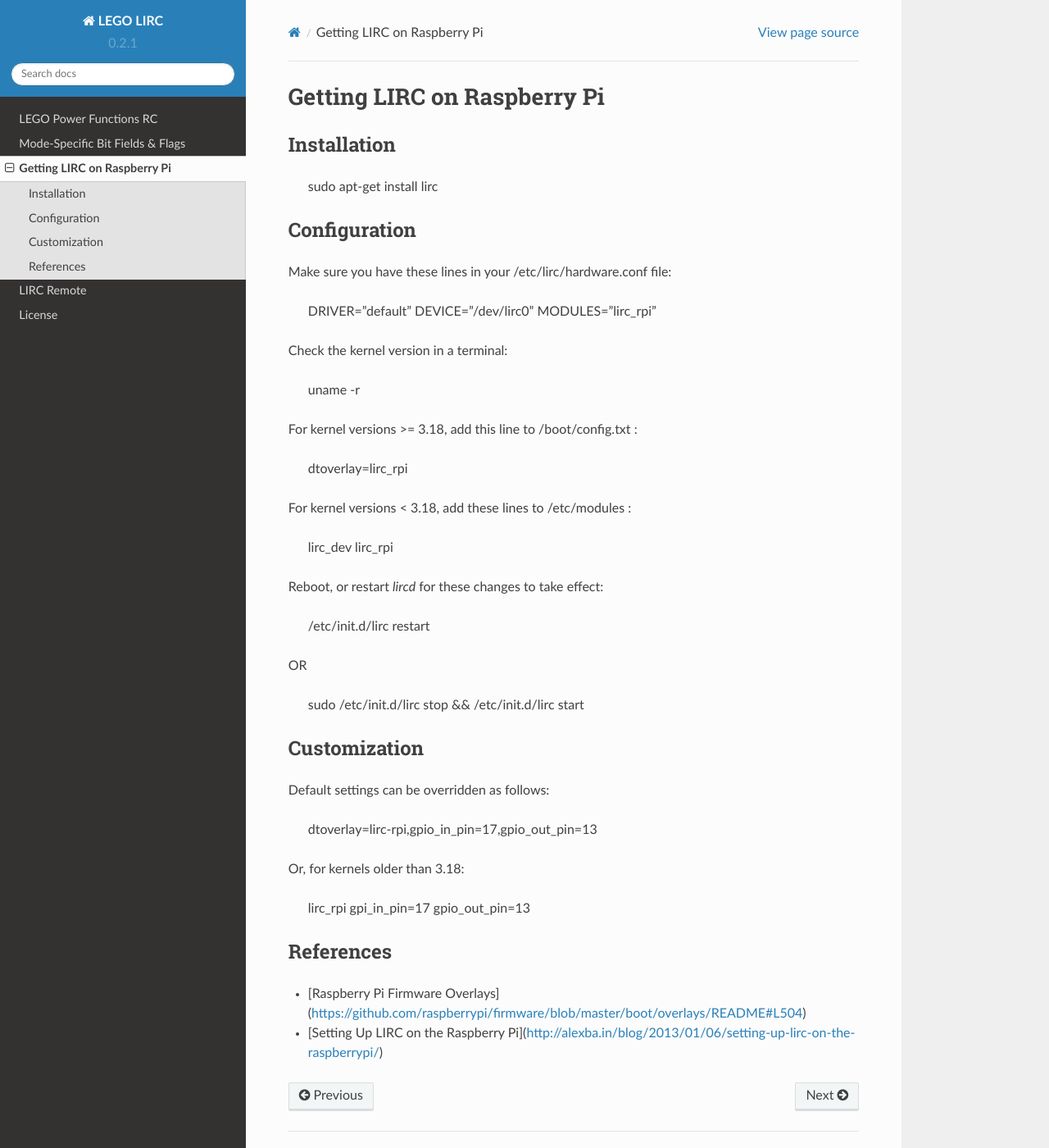
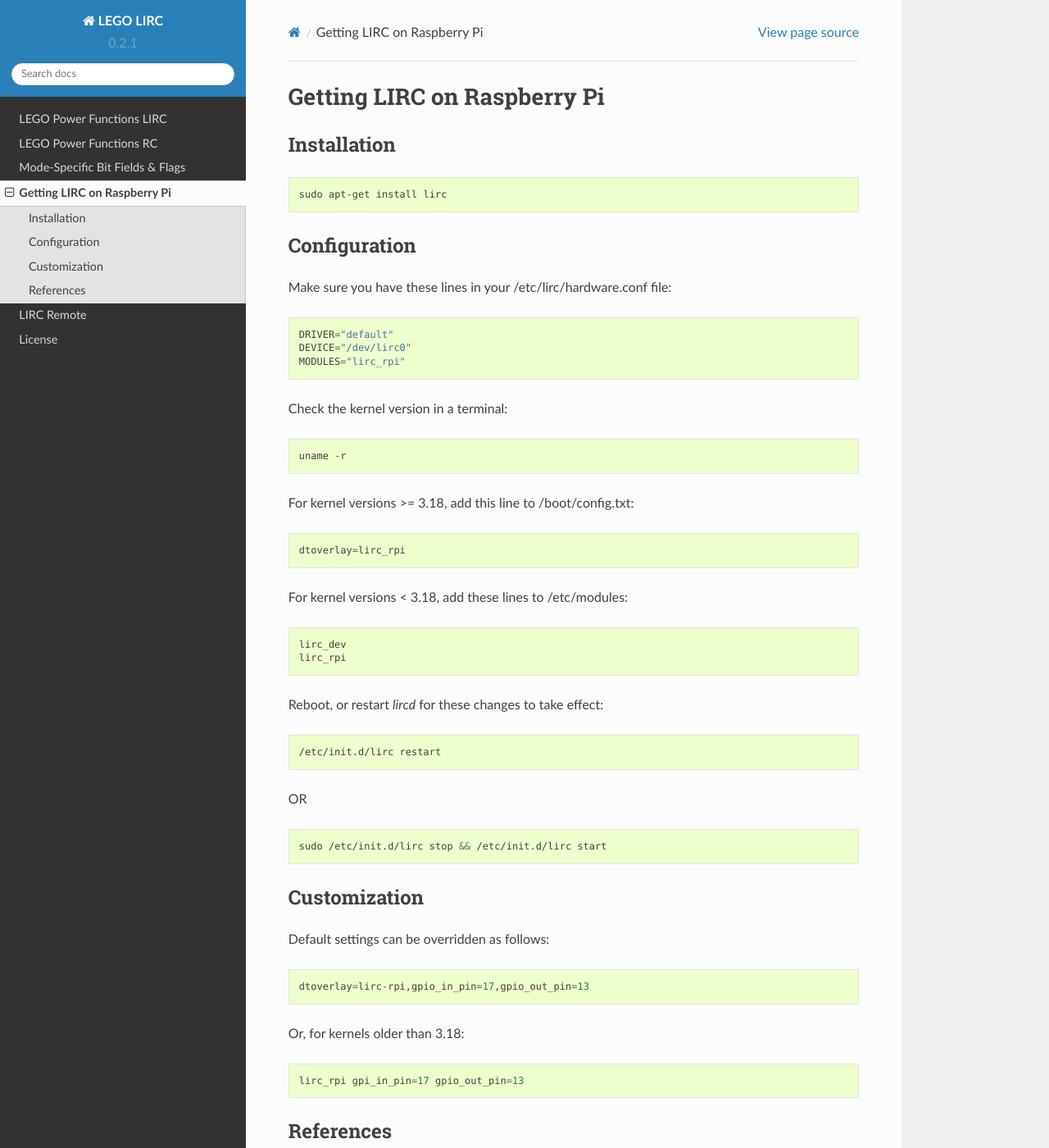
Before and after one commit to iConor/lego-lirc, a Sphinx documentation site: the page built from docs/LIRC_RPI_Install.rst, in a window 1280 px wide and 1400 px high. Shown: the whole window at 82% size. Built offline with Sphinx 7.4.7 and the Read the Docs theme 2.0.0, drawn with Linux system fonts in a browser that asks for light colours; some of the changed text lies outside the part shown.

Commit message:
Finished moving all docs to rst.

```diff
--- a/docs/LIRC_RPI_Install.rst
+++ b/docs/LIRC_RPI_Install.rst
@@ -5,12 +5,16 @@
 Installation
 ------------
 
-    sudo apt-get install lirc
+.. code:: bash
+
+  sudo apt-get install lirc
 
 Configuration
 -------------
 
 Make sure you have these lines in your /etc/lirc/hardware.conf file:
+
+::
 
     DRIVER="default"
     DEVICE="/dev/lirc0"
@@ -18,13 +22,19 @@
 
 Check the kernel version in a terminal:
 
-    uname -r
+.. code:: bash
 
-For kernel versions >= 3.18, add this line to /boot/config.txt :
+  uname -r
+
+For kernel versions >= 3.18, add this line to /boot/config.txt:
+
+::
 
     dtoverlay=lirc_rpi
 
-For kernel versions < 3.18, add these lines to /etc/modules :
+For kernel versions < 3.18, add these lines to /etc/modules:
+
+::
 
     lirc_dev
     lirc_rpi
@@ -32,9 +42,13 @@
 
 Reboot, or restart `lircd` for these changes to take effect:
 
+.. code:: bash
+
     /etc/init.d/lirc restart
 
 OR
+
+.. code:: bash
 
     sudo /etc/init.d/lirc stop && /etc/init.d/lirc start
 
@@ -44,9 +58,13 @@
 
 Default settings can be overridden as follows:
 
+::
+
     dtoverlay=lirc-rpi,gpio_in_pin=17,gpio_out_pin=13
 
 Or, for kernels older than 3.18:
+
+::
 
     lirc_rpi gpi_in_pin=17 gpio_out_pin=13
 
--- /dev/null
+++ b/docs/Readme.rst
@@ -0,0 +1 @@
+.. include:: ../README.rst
--- a/docs/index.rst
+++ b/docs/index.rst
@@ -11,6 +11,7 @@
 .. toctree::
    :maxdepth: 2
 
+   Readme.rst
    LPF_RC_Protocol.rst
    LPF_RC_Modes.rst
    LIRC_RPI_Install.rst
```
Also changed, not shown: other parts of docs/LIRC_RPI_Install.rst (+5 -2 lines).
